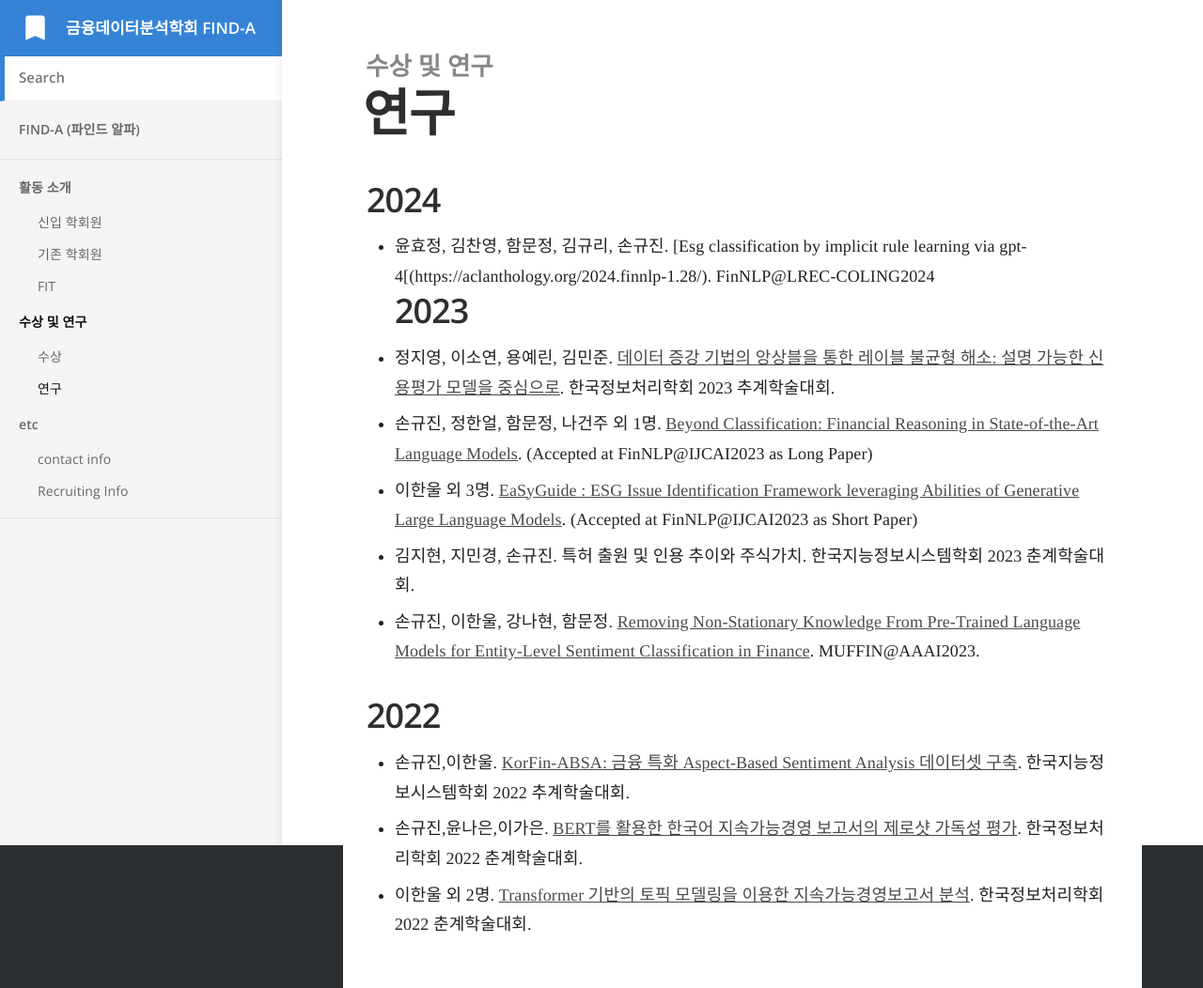
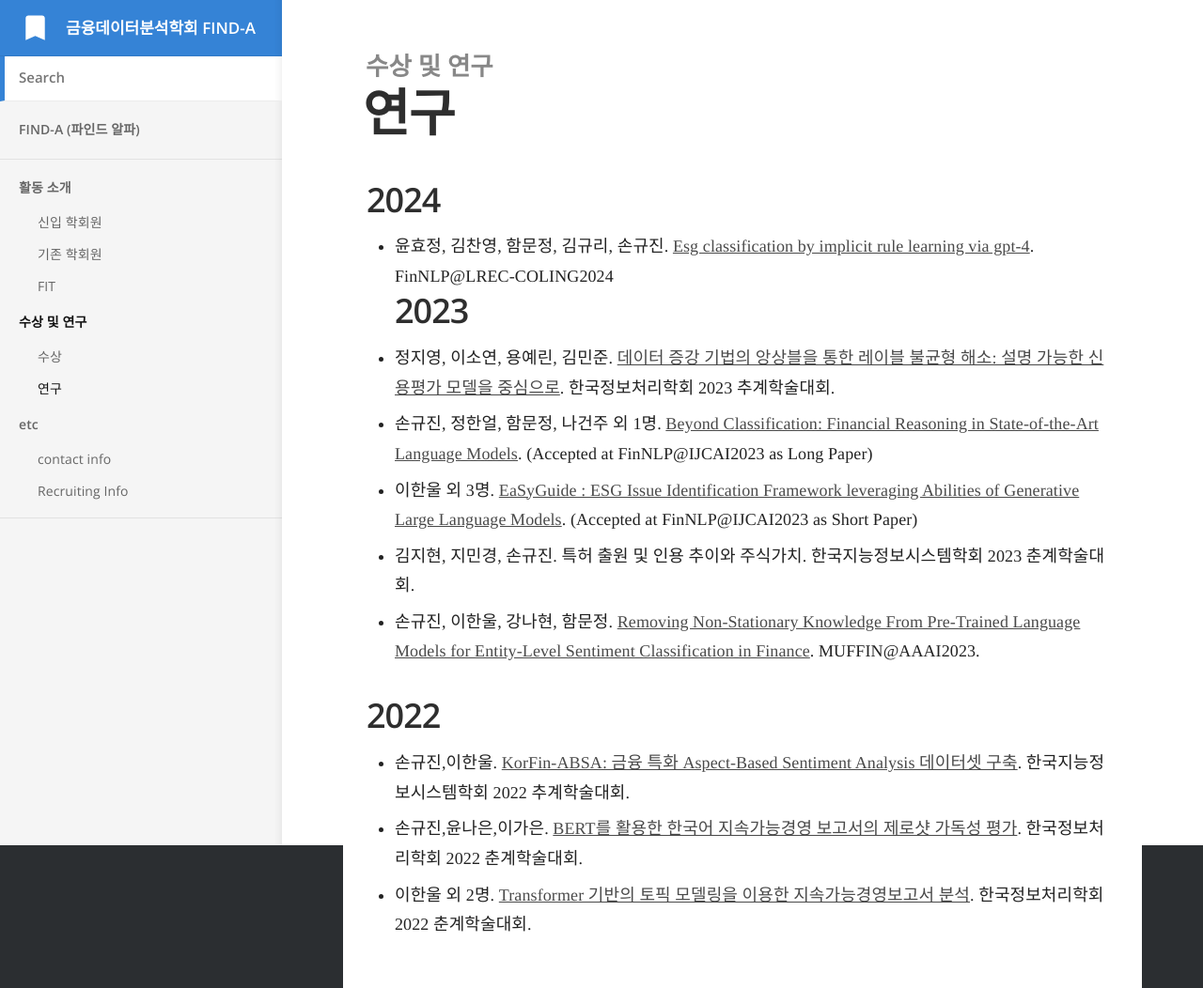
Before and after one commit to Find-A-AI/find-a-ai.github.io, a Jekyll site: the page built from _docs/2.수상 및 연구/연구.md, in a window 1280 px wide. Shown: the whole page at 94% size. Built offline with Jekyll 4.4.1, drawn with Linux system fonts in a browser that asks for light colours; some web fonts are replaced.

Commit message:
Update 연구.md

```diff
--- a/_docs/2.수상 및 연구/연구.md
+++ b/_docs/2.수상 및 연구/연구.md
@@ -5,7 +5,7 @@ order: 2
 ---
 
 ## 2024
-  - 윤효정, 김찬영, 함문정, 김규리, 손규진. [Esg classification by implicit rule learning via gpt-4[(https://aclanthology.org/2024.finnlp-1.28/). FinNLP@LREC-COLING2024
+  - 윤효정, 김찬영, 함문정, 김규리, 손규진. [Esg classification by implicit rule learning via gpt-4](https://aclanthology.org/2024.finnlp-1.28/). FinNLP@LREC-COLING2024
 ## 2023
   - 정지영, 이소연, 용예린, 김민준. [데이터 증강 기법의 앙상블을 통한 레이블 불균형 해소: 설명 가능한 신용평가 모델을 중심으로](https://drive.google.com/file/d/1nk3KuAZz87BcU2dkxiU0ElsYg7utIFIa/view?usp=sharing). 한국정보처리학회 2023 추계학술대회.
   - 손규진, 정한얼, 함문정, 나건주 외 1명. [Beyond Classification: Financial Reasoning in State-of-the-Art Language Models](https://arxiv.org/abs/2305.01505). (Accepted at FinNLP@IJCAI2023 as Long Paper)
```
